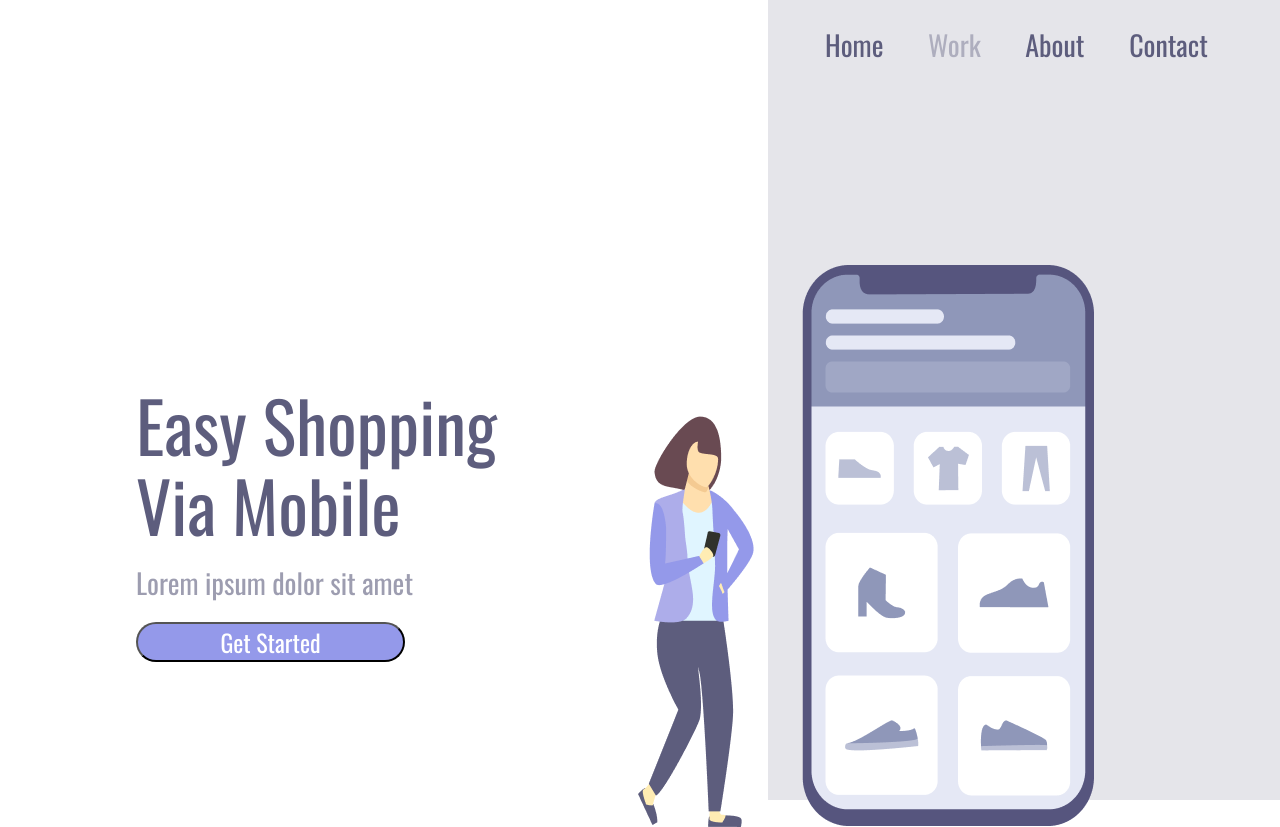
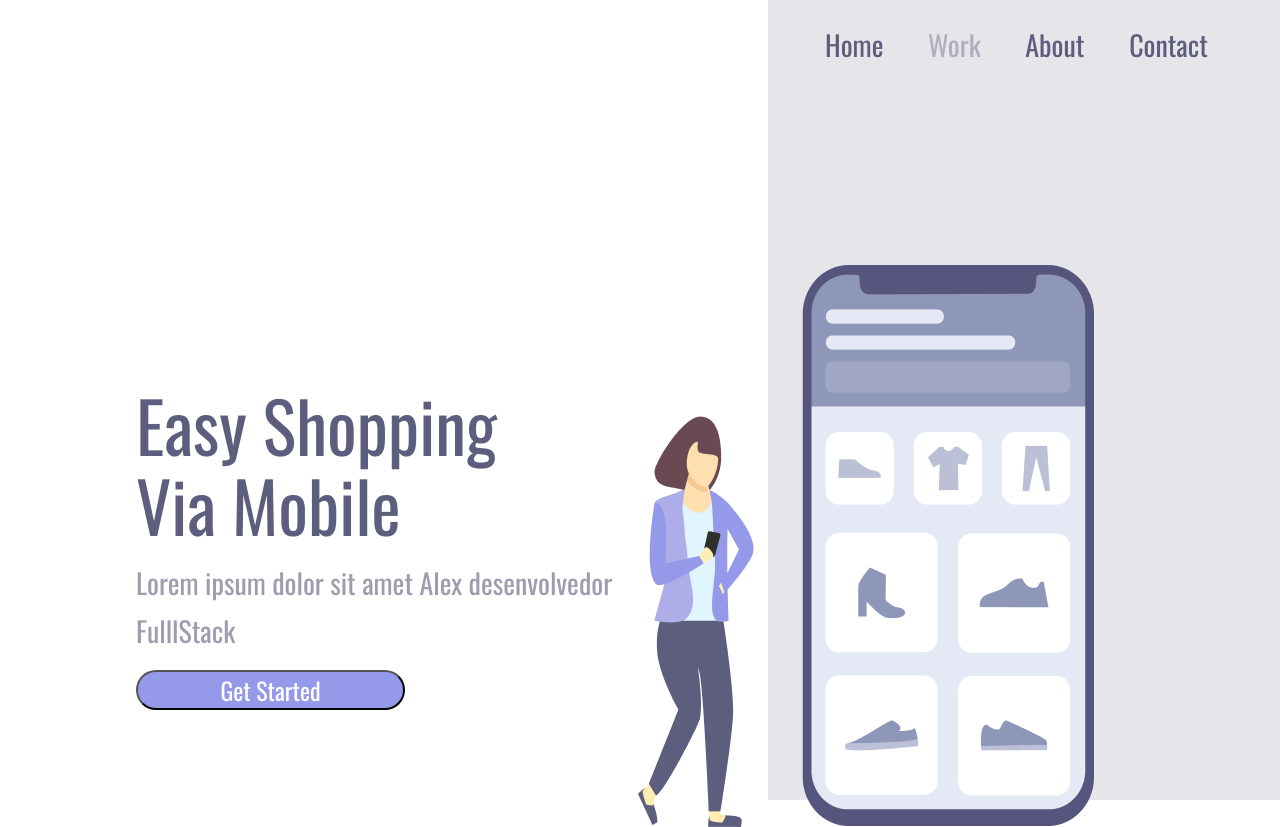
Before and after one commit to AlexDevForever/Projeto-1-Responsivo, a plain HTML site: page index.html in a window 1280 px wide. Drawn offline with nearby package versions, Linux system fonts and the light colour scheme.

Commit message:
Alteração do Paragrafo Principal

```diff
--- a/index.html
+++ b/index.html
@@ -15,7 +15,7 @@
     <div class="wrapper">
         <section class="container-left">
             <h1>Easy Shopping Via Mobile</h1>
-            <p>Lorem ipsum dolor sit amet </p>
+            <p>Lorem ipsum dolor sit amet Alex desenvolvedor FulllStack </p>
             <button>Get Started</button>
         </section>
         <section class="container-right">
```
